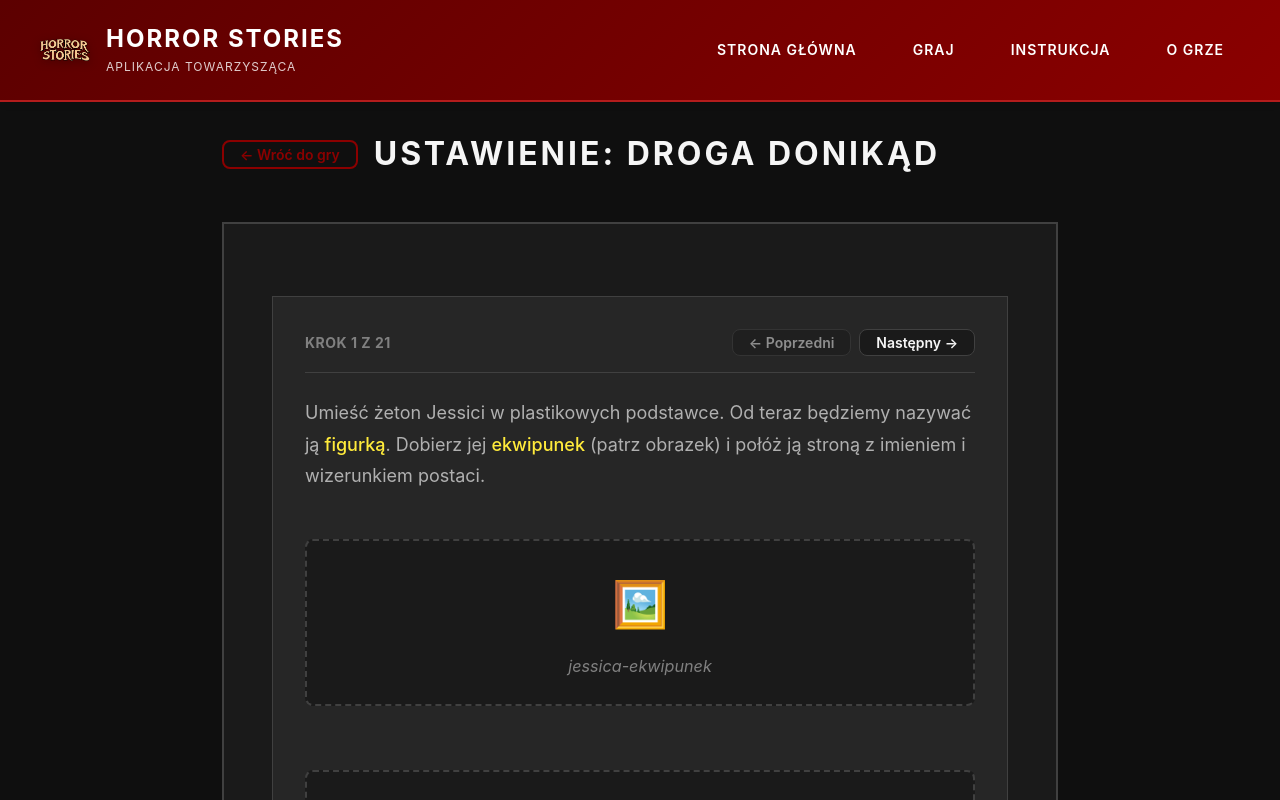
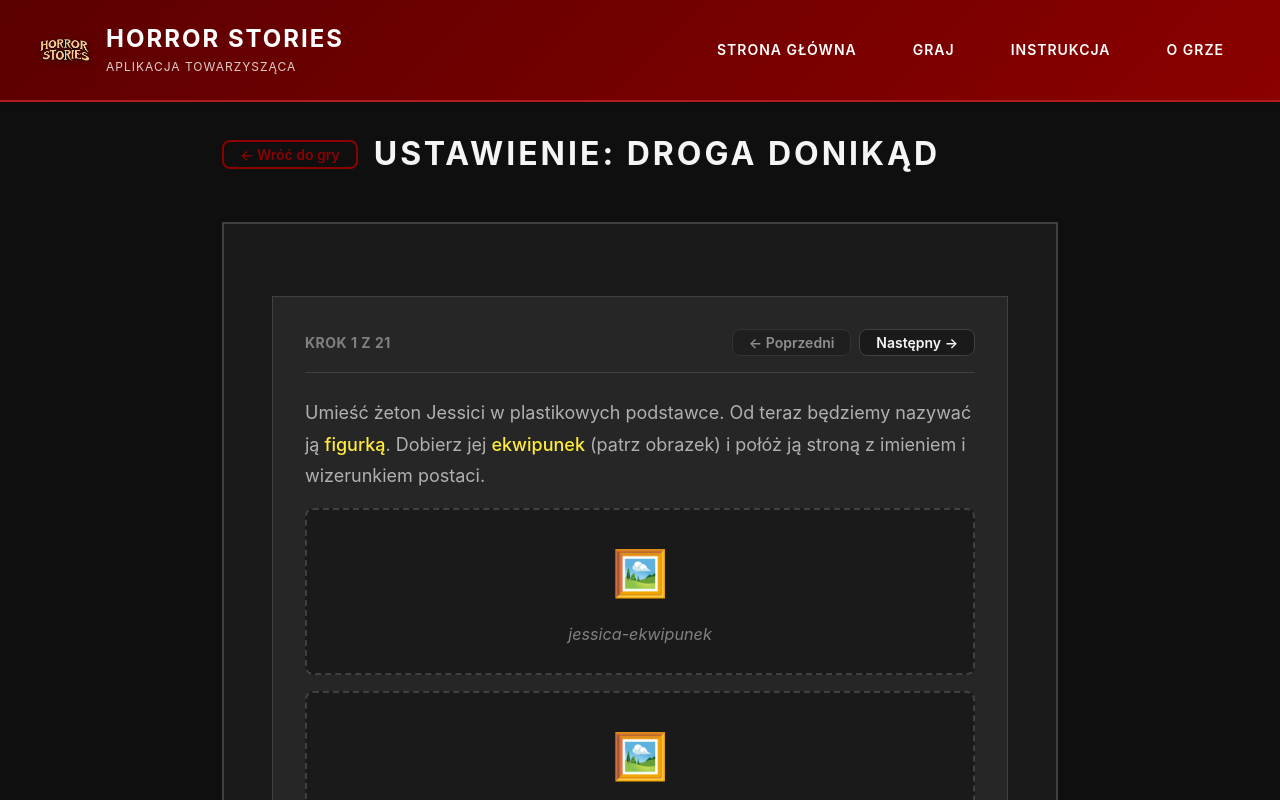
Before and after one commit to lukmarcus/horror-stories, a React (Vite) app: page /game/droga-donikad in a window 1280 px wide. Both pictures are taken after a click on the button "⚙️ Przygotuj Scenariusz". Shown: the top 800 px of the page. Built offline with nearby package versions, Linux system fonts and the light colour scheme.

Commit message:
refactor: Migrate setup to HTML format with ContentBlock structure and block-level size property

```diff
--- a/src/components/RichText/index.tsx
+++ b/src/components/RichText/index.tsx
@@ -1,85 +1,20 @@
 import React from "react";
 import "./rich-text.css";
 
-interface RichTextProps {
-  text: string;
+interface ContentBlock {
+  type: "text" | "image" | "symbol" | "token";
+  html?: string;
+  id?: string;
+  size?: "xs" | "sm" | "lg" | "xl";
 }
 
-export const RichText: React.FC<RichTextProps> = ({ text }) => {
-  // Parse text with tags and convert to React elements
-  const parseText = (input: string): React.ReactNode[] => {
-    const elements: React.ReactNode[] = [];
-    const tagRegex =
-      /\[([a-z]+)(?:[:=]([^\]]*))?\]([\s\S]*?)\[\/\1\]|\[([a-z]+)[:=]([^\]]*)\]|\[([a-z]+)\s+([^\]]*)\]/g;
-    let lastIndex = 0;
-    let match;
-
-    while ((match = tagRegex.exec(input)) !== null) {
-      // Add text before the tag
-      if (match.index > lastIndex) {
-        elements.push(
-          input
-            .substring(lastIndex, match.index)
-            .split("\n")
-            .map((line, i, arr) =>
-              i < arr.length - 1 ? (
-                <React.Fragment key={`text-${lastIndex}-${i}`}>
-                  {line}
-                  <br />
-                </React.Fragment>
-              ) : (
-                line
-              ),
-            ),
-        );
+interface RichTextProps {
+  content?: ContentBlock[];
+  text?: string; // for backward compatibility
 }
 
-      if (match[1]) {
-        // Closing tag format: [tag]text[/tag] or [tag:subtype]text[/tag]
-        const tag = match[1];
-        const subtype = match[2]; // for [tag:subtype] format
-        const content = match[3];
-        const key = `${tag}-${lastIndex}`;
-
-        if (tag === "color") {
-          const colorClass = `rich-${subtype}`;
-          elements.push(
-            <span key={key} className={colorClass}>
-              {parseText(content)}
-            </span>,
-          );
-        } else if (tag === "style") {
-          if (subtype === "bold") {
-            elements.push(<strong key={key}>{parseText(content)}</strong>);
-          } else if (subtype === "italic") {
-            elements.push(<em key={key}>{parseText(content)}</em>);
-          } else if (subtype === "underline") {
-            elements.push(<u key={key}>{parseText(content)}</u>);
-          } else if (subtype === "bigger") {
-            elements.push(
-              <span key={key} className="rich-bigger">
-                {parseText(content)}
-              </span>,
-            );
-          }
-        } else {
-          elements.push(content);
-        }
-      } else if (match[4]) {
-        // Self-closing tag format with colon: [image:text] or [symbol:text] or [token:text]
-        const tag = match[4];
-        const content = match[5];
-        const key = `${tag}-${lastIndex}`;
-
-        if (tag === "image") {
-          elements.push(
-            <div key={key} className="rich-image-placeholder">
-              <div className="rich-image-icon">🖼️</div>
-              <div className="rich-image-text">{content}</div>
-            </div>,
-          );
-        } else if (tag === "symbol") {
-          // Map symbol types to emoji
+export const RichText: React.FC<RichTextProps> = ({ content, text }) => {
+  // Symbol to emoji mapping
   const symbolMap: Record<string, string> = {
     rewers: "👤",
     gwiazda: "⭐",
@@ -91,45 +26,142 @@ export const RichText: React.FC<RichTextProps> = ({ text }) => {
     karta2: "❷",
     karta3: "❸",
   };
-          const emoji = symbolMap[content] || `[${content}]`;
-          elements.push(<span key={key}>{emoji}</span>);
-        } else if (tag === "token") {
-          // Map token types to formatted letters
+
+  // Token mapping
   const tokenMap: Record<string, string> = {
     A: "𝐀",
+    B: "𝐁",
   };
-          const symbol = tokenMap[content] || `[${content}]`;
-          elements.push(<span key={key}>{symbol}</span>);
-        }
-      } else if (match[6]) {
-        // Unused: Self-closing tag format with space: [symbol text]
-        // We use [symbol:text] format instead
+
+  // Parse HTML and replace custom tags with React elements
+  const parseHtml = (html: string): React.ReactNode[] => {
+    const customTagRegex = /<(symbol|token|image)\s+id=["']([^"']+)["']\s*\/>/g;
+    let currentPos = 0;
+    const finalElements: React.ReactNode[] = [];
+
+    let matchFinal;
+
+    while ((matchFinal = customTagRegex.exec(html)) !== null) {
+      // Add HTML before this tag
+      const beforeHtml = html.substring(currentPos, matchFinal.index);
+      if (beforeHtml) {
+        finalElements.push(...parseStandardHtml(beforeHtml));
       }
 
-      lastIndex = tagRegex.lastIndex;
+      // Add custom element
+      const tag = matchFinal[1];
+      const id = matchFinal[2];
+      const key = `custom-${tag}-${id}`;
+
+      if (tag === "image") {
+        finalElements.push(
+          <div key={key} className="rich-image-placeholder">
+            <div className="rich-image-icon">🖼️</div>
+            <div className="rich-image-text">{id}</div>
+          </div>,
+        );
+      } else if (tag === "symbol") {
+        const emoji = symbolMap[id] || `[${id}]`;
+        finalElements.push(<span key={key} className="symbol">{emoji}</span>);
+      } else if (tag === "token") {
+        const symbol = tokenMap[id] || `[${id}]`;
+        finalElements.push(<span key={key} className="token">{symbol}</span>);
       }
 
-    // Add remaining text
-    if (lastIndex < input.length) {
-      elements.push(
-        input
-          .substring(lastIndex)
-          .split("\n")
-          .map((line, i, arr) =>
-            i < arr.length - 1 ? (
-              <React.Fragment key={`text-end-${i}`}>
-                {line}
-                <br />
-              </React.Fragment>
-            ) : (
-              line
-            ),
-          ),
+      currentPos = customTagRegex.lastIndex;
+    }
+
+    // Add remaining HTML
+    if (currentPos < html.length) {
+      const remainingHtml = html.substring(currentPos);
+      if (remainingHtml) {
+        finalElements.push(...parseStandardHtml(remainingHtml));
+      }
+    }
+
+    return finalElements;
+  };
+
+  // Parse standard HTML tags
+  const parseStandardHtml = (html: string): React.ReactNode[] => {
+    const div = document.createElement("div");
+    div.innerHTML = html;
+
+    const traverse = (node: Node): React.ReactNode[] => {
+      const nodes: React.ReactNode[] = [];
+
+      node.childNodes.forEach((child, idx) => {
+        if (child.nodeType === Node.TEXT_NODE) {
+          const text = child.textContent || "";
+          nodes.push(text);
+        } else if (child.nodeType === Node.ELEMENT_NODE) {
+          const elem = child as HTMLElement;
+          const childContent = traverse(elem);
+
+          if (elem.tagName === "SPAN") {
+            if (elem.className.startsWith("color-") || elem.className.startsWith("size-")) {
+              nodes.push(
+                <span key={idx} className={elem.className}>
+                  {childContent}
+                </span>,
+              );
+            } else {
+              nodes.push(childContent);
+            }
+          } else if (elem.tagName === "STRONG") {
+            nodes.push(<strong key={idx}>{childContent}</strong>);
+          } else if (elem.tagName === "EM") {
+            nodes.push(<em key={idx}>{childContent}</em>);
+          } else if (elem.tagName === "U") {
+            nodes.push(<u key={idx}>{childContent}</u>);
+          } else if (elem.tagName === "BR") {
+            nodes.push(<br key={idx} />);
+          } else {
+            nodes.push(childContent);
+          }
+        }
+      });
+
+      return nodes;
+    };
+
+    return traverse(div);
+  };
+
+  // Render content blocks
+  const renderContentBlocks = (blocks: ContentBlock[]): React.ReactNode => {
+    return blocks.map((block, idx) => {
+      if (block.type === "text" && block.html) {
+        const sizeClass = block.size ? `size-${block.size}` : "";
+        return (
+          <div key={idx} className={`rich-text-block ${sizeClass}`.trim()}>
+            {parseHtml(block.html)}
+          </div>
+        );
+      } else if (block.type === "image" && block.id) {
+        return (
+          <div key={idx} className="rich-image-placeholder">
+            <div className="rich-image-icon">🖼️</div>
+            <div className="rich-image-text">{block.id}</div>
+          </div>
+        );
+      }
+      return null;
+    });
+  };
+
+  // Backward compatibility: if text prop is provided, use old parser
+  if (text && !content) {
+    return (
+      <div className="rich-text">
+        <div className="rich-text-block">{parseHtml(text)}</div>
+      </div>
     );
   }
 
-    return elements.length > 0 ? elements : [input];
+  return (
+    <div className="rich-text">
+      {content ? renderContentBlocks(content) : null}
+    </div>
+  );
 };
-
-  return <div className="rich-text">{parseText(text)}</div>;
-};
--- a/src/data/scenarios/droga-donikad/setup.json
+++ b/src/data/scenarios/droga-donikad/setup.json
@@ -2,87 +2,253 @@
   "steps": [
     {
       "stepNumber": 1,
-      "text": "Umieść żeton Jessici w plastikowych podstawce. Od teraz będziemy nazywać ją [color:yellow]figurką[/color]. Dobierz jej [color:yellow]ekwipunek[/color] (patrz obrazek) i połóż ją stroną z imieniem i wizerunkiem postaci.\n\n[image:jessica-ekwipunek]\n[image:jessica-figurka]"
+      "content": [
+        {
+          "type": "text",
+          "html": "Umieść żeton Jessici w plastikowych podstawce. Od teraz będziemy nazywać ją <span class='color-yellow'>figurką</span>. Dobierz jej <span class='color-yellow'>ekwipunek</span> (patrz obrazek) i połóż ją stroną z imieniem i wizerunkiem postaci."
+        },
+        {
+          "type": "image",
+          "id": "jessica-ekwipunek"
+        },
+        {
+          "type": "image",
+          "id": "jessica-figurka"
+        }
+      ]
     },
     {
       "stepNumber": 2,
-      "text": "Następnie przygotuj jej [color:yellow]talię postaci[/color] która odzwierciedla jej stan psycho-fizyczny. Weź talię kart z ikoną [symbol:rewers] na rewersie i przygotuj dla Jessici jej talię składającą się z:\n\nDwóch [symbol:karta1] + dwóch [symbol:karta2] + dwóch [symbol:karta3]"
+      "content": [
+        {
+          "type": "text",
+          "html": "Następnie przygotuj jej <span class='color-yellow'>talię postaci</span> która odzwierciedla jej stan psycho-fizyczny. Weź talię kart z ikoną <symbol id='rewers'/> na rewersie i przygotuj dla Jessici jej talię składającą się z:"
+        },
+        {
+          "type": "text",
+          "size": "lg",
+          "html": "Dwóch <symbol id='karta1'/> + dwóch <symbol id='karta2'/> + dwóch <symbol id='karta3'/>"
+        }
+      ]
     },
     {
       "stepNumber": 3,
-      "text": "Utworzone w ten sposób talie potasuj i umieść zakryte (rewersami do góry) obok ekwipunku postaci. Talii [color:red]nie można[/color] przeglądać.\n\n[image:jessica-ekwipunek-talia]"
+      "content": [
+        {
+          "type": "text",
+          "html": "Utworzone w ten sposób talie potasuj i umieść zakryte (rewersami do góry) obok ekwipunku postaci. Talii <span class='color-red'>nie można</span> przeglądać."
+        },
+        {
+          "type": "image",
+          "id": "jessica-ekwipunek-talia"
+        }
+      ]
     },
     {
       "stepNumber": 4,
-      "text": "Niewykorzystane karty [symbol:rewers] odłóż na bok. Będą one stanowić [color:yellow]pulę ogólną kart postaci[/color]."
+      "content": [
+        {
+          "type": "text",
+          "html": "Niewykorzystane karty <symbol id='rewers'/> odłóż na bok. Będą one stanowić <span class='color-yellow'>pulę ogólną kart postaci</span>."
+        }
+      ]
     },
     {
       "stepNumber": 5,
-      "text": "Wyłóż planszę 12 (stroną [token:A]; strony różnią się wyłącznie kwestiami wizualnymi), a na jego polu [color:purple]E[/color] żeton zamkniętych drzwi ([symbol:drzwi-zamkniete])."
+      "content": [
+        {
+          "type": "text",
+          "html": "Wyłóż planszę 12 (stroną <token id='A'/>; strony różnią się wyłącznie kwestiami wizualnymi), a na jego polu <span class='color-purple'>E</span> żeton zamkniętych drzwi (<symbol id='drzwi-zamkniete'/>)."
+        }
+      ]
     },
     {
       "stepNumber": 6,
-      "text": "Na środku planszy postaw figurkę Jessici (obrazek po prawej).\n\nW tym scenariuszu kładź plansze stroną w zamkniętych przestrzeniach. Ilustracje na planszach pełnią wyłącznie rolę estetyczną."
+      "content": [
+        {
+          "type": "text",
+          "html": "Na środku planszy postaw figurkę Jessici (obrazek po prawej)."
+        },
+        {
+          "type": "text",
+          "html": "W tym scenariuszu kładź plansze stroną w zamkniętych przestrzeniach. Ilustracje na planszach pełnią wyłącznie rolę estetyczną."
+        }
+      ]
     },
     {
       "stepNumber": 7,
-      "text": "[style:italic]Jessice towarzyszy nieznośny ból głowy. To jednak mniejszy z jej problemów. Otóż nie wie gdzie się znajduje i dlaczego. Wracała wspólnie z Patrickiem z imprezy, który obiecał, że ją podrzuci. To nie jest sen, bo jest zbyt realistyczny. Mroczny pokój bez okien i drzwiami naprzeciwko jest realny. Zadzwoniłaby po pomoc, ale ktoś zabrał jej telefon. Stara się odsuwać myśli na temat tego, że mogła zostać porwana. Patrick wyglądał na miłego chłopaka, nie zrobiłby tego. Niezależnie kto to jej zrobił, powinna znaleźć wyjście.[/style]"
+      "content": [
+        {
+          "type": "text",
+          "html": "<em>Jessice towarzyszy nieznośny ból głowy. To jednak mniejszy z jej problemów. Otóż nie wie gdzie się znajduje i dlaczego. Wracała wspólnie z Patrickiem z imprezy, który obiecał, że ją podrzuci. To nie jest sen, bo jest zbyt realistyczny. Mroczny pokój bez okien i drzwiami naprzeciwko jest realny. Zadzwoniłaby po pomoc, ale ktoś zabrał jej telefon. Stara się odsuwać myśli na temat tego, że mogła zostać porwana. Patrick wyglądał na miłego chłopaka, nie zrobiłby tego. Niezależnie kto to jej zrobił, powinna znaleźć wyjście.</em>"
+        }
+      ]
     },
     {
       "stepNumber": 8,
-      "text": "Dobierz dwustronną [style:bold]kartę akcji ogólnych[/style]. Stanowi spis możliwych akcji (spójrz na obrazek):\n\n[image:karty-akcji-ogolnych]"
+      "content": [
+        {
+          "type": "text",
+          "html": "Dobierz dwustronną <strong>kartę akcji ogólnych</strong>. Stanowi spis możliwych akcji (spójrz na obrazek):"
+        },
+        {
+          "type": "image",
+          "id": "karty-akcji-ogolnych"
+        }
+      ]
     },
     {
       "stepNumber": 9,
-      "text": "W grze będzie pojawiał się symbol gwiazdki ([symbol:gwiazda]). Odnosi się on do tych, które występują na kartach z talii postaci (tych z rewersem [symbol:rewers], spójrz na obrazek po prawej)."
+      "content": [
+        {
+          "type": "text",
+          "html": "W grze będzie pojawiał się symbol gwiazdki (<symbol id='gwiazda'/>). Odnosi się on do tych, które występują na kartach z talii postaci (tych z rewersem <symbol id='rewers'/>, spójrz na obrazek po prawej)."
+        }
+      ]
     },
     {
       "stepNumber": 10,
-      "text": "Ps. ilustracja nie ma żadnego znaczenia.\n\n[image:karta-gwiazda]"
+      "content": [
+        {
+          "type": "text",
+          "html": "Ps. ilustracja nie ma żadnego znaczenia."
+        },
+        {
+          "type": "image",
+          "id": "karta-gwiazda"
+        }
+      ]
     },
     {
       "stepNumber": 11,
-      "text": "Zużywając akcję na \"[style:bold]Otwarcie drzwi[/style]\" zadeklaruj przed dobraniem określoną przez siebie liczbę kart z talii postaci Jessici (w przypadku \"Otwarcia drzwi\" maksymalnie do trzech), dobierz tyle kart ile zadeklarowano i sprawdź rezultat w postaci łącznej sumy [symbol:gwiazda] na wszystkich."
+      "content": [
+        {
+          "type": "text",
+          "html": "Zużywając akcję na \"<strong>Otwarcie drzwi</strong>\" zadeklaruj przed dobraniem określoną przez siebie liczbę kart z talii postaci Jessici (w przypadku \"Otwarcia drzwi\" maksymalnie do trzech), dobierz tyle kart ile zadeklarowano i sprawdź rezultat w postaci łącznej sumy <symbol id='gwiazda'/> na wszystkich."
+        }
+      ]
     },
     {
       "stepNumber": 12,
-      "text": "[style:bold][color:red]GRACZ DECYDUJE ILE DOBIERZE KART[/color][/style] [style:underline]ZANIM JE ODSŁONI[/style] [style:bold][color:red]MOŻE SIĘ ZDARZYĆ SYTUACJA, IŻ ZABRAKNIE POTRZEBNEJ LICZBY [symbol:gwiazda] - NIE MOŻNA WTEDY ZMIENIĆ ZDANIA I DOCIĄGNĄĆ WIĘCEJ PO FAKCIE.[/color][/style]"
+      "content": [
+        {
+          "type": "text",
+          "html": "<strong><span class='color-red'>GRACZ DECYDUJE ILE DOBIERZE KART</span></strong> <u>ZANIM JE ODSŁONI</u> <strong><span class='color-red'>MOŻE SIĘ ZDARZYĆ SYTUACJA, IŻ ZABRAKNIE POTRZEBNEJ LICZBY <symbol id='gwiazda'/> - NIE MOŻNA WTEDY ZMIENIĆ ZDANIA I DOCIĄGNĄĆ WIĘCEJ PO FAKCIE.</span></strong>"
+        }
+      ]
     },
     {
       "stepNumber": 13,
-      "text": "W razie porażki, czyli wyniku rzędu 0[symbol:gwiazda], w ramach nowej akcji po prostu powtórz czynność, aż zdołasz otworzyć drzwi ([symbol:drzwi-otwarte]) lub je wyważyć ([symbol:drzwi-wywazone])."
+      "content": [
+        {
+          "type": "text",
+          "html": "W razie porażki, czyli wyniku rzędu 0<symbol id='gwiazda'/>, w ramach nowej akcji po prostu powtórz czynność, aż zdołasz otworzyć drzwi (<symbol id='drzwi-otwarte'/>) lub je wyważyć (<symbol id='drzwi-wywazone'/>)."
+        }
+      ]
     },
     {
       "stepNumber": 14,
-      "text": "Wyważonych nie będzie można zamknąć w razie potrzeby.\n\nDobrane [symbol:rewers] zawsze odkładamy od razu na [color:yellow]stos kart odrzuconych[/color] tej postaci (ten stos w przeciwieństwie do talii postaci można zawsze przeglądać)."
+      "content": [
+        {
+          "type": "text",
+          "html": "Wyważonych nie będzie można zamknąć w razie potrzeby."
+        },
+        {
+          "type": "text",
+          "html": "Dobrane <symbol id='rewers'/> zawsze odkładamy od razu na <span class='color-yellow'>stos kart odrzuconych</span> tej postaci (ten stos w przeciwieństwie do talii postaci można zawsze przeglądać)."
+        }
+      ]
     },
     {
       "stepNumber": 15,
-      "text": "Ilekroć należałoby dobrać [symbol:rewers], ale nie można, bo wyczerpie się talia postaci, dopiero wtedy formuje się nową ze swojego stosu odrzuconego (przetasowuje i kładzie rewersem, czyli stroną z [symbol:rewers]) i dobiera brakujące. Nawet jeśli akurat dobrano ostatnią kartę z talii i posiadasz wyłącznie stos kart odrzuconych NIE możesz sformować talii bez wyraźnego polecenia (np. dobranie kolejnej [symbol:rewers])."
+      "content": [
+        {
+          "type": "text",
+          "html": "Ilekroć należałoby dobrać <symbol id='rewers'/>, ale nie można, bo wyczerpie się talia postaci, dopiero wtedy formuje się nową ze swojego stosu odrzuconego (przetasowuje i kładzie rewersem, czyli stroną z <symbol id='rewers'/>) i dobiera brakujące. Nawet jeśli akurat dobrano ostatnią kartę z talii i posiadasz wyłącznie stos kart odrzuconych NIE możesz sformować talii bez wyraźnego polecenia (np. dobranie kolejnej <symbol id='rewers'/>)."
+        }
+      ]
     },
     {
       "stepNumber": 16,
-      "text": "Wykorzystaj teraz \"Otwarcie drzwi\" ze spisu możliwych akcji."
+      "content": [
+        {
+          "type": "text",
+          "html": "Wykorzystaj teraz \"Otwarcie drzwi\" ze spisu możliwych akcji."
+        }
+      ]
     },
     {
       "stepNumber": 17,
-      "text": "Przemieszczać się do nowych plansz można wyłącznie poprzez [symbol:drzwi-otwarte] lub [symbol:drzwi-wywazone]. Otwarcie drzwi lub wyważenie [style:bold]NIE[/style] oznacza automatyczne przemieszczenia się do nowego planszy.\n\nJedyne dostępne przejście wiedzie na wschód. Przechodząc w tym kierunku do nowej planszy, sprawdzamy [color:green]paragraf[/color], który należy wtedy przeczytać. W przypadku planszy 12 idąc na wschód należy przejść do [color:green]paragrafu 77[/color].\n\n[image:plansza-12]"
+      "content": [
+        {
+          "type": "text",
+          "html": "Przemieszczać się do nowych plansz można wyłącznie poprzez <symbol id='drzwi-otwarte'/> lub <symbol id='drzwi-wywazone'/>. Otwarcie drzwi lub wyważenie <strong>NIE</strong> oznacza automatyczne przemieszczenia się do nowego planszy."
+        },
+        {
+          "type": "text",
+          "html": "Jedyne dostępne przejście wiedzie na wschód. Przechodząc w tym kierunku do nowej planszy, sprawdzamy <span class='color-green'>paragraf</span>, który należy wtedy przeczytać. W przypadku planszy 12 idąc na wschód należy przejść do <span class='color-green'>paragrafu 77</span>."
+        },
+        {
+          "type": "image",
+          "id": "plansza-12"
+        }
+      ]
     },
     {
       "stepNumber": 18,
-      "text": "[style:bold][color:red]Wstrzymaj się z tym jednak przez chwilę![/color][/style]\n\nZwróć uwagę, że przy numerze [color:green]77[/color] znajduje się symbol [symbol:paragraf] (oznacza [color:green]paragraf[/color]).\n\n[image:plansza-12]"
+      "content": [
+        {
+          "type": "text",
+          "html": "<strong><span class='color-red'>Wstrzymaj się z tym jednak przez chwilę!</span></strong>"
+        },
+        {
+          "type": "text",
+          "html": "Zwróć uwagę, że przy numerze <span class='color-green'>77</span> znajduje się symbol <symbol id='paragraf'/> (oznacza <span class='color-green'>paragraf</span>)."
+        },
+        {
+          "type": "image",
+          "id": "plansza-12"
+        }
+      ]
     },
     {
       "stepNumber": 19,
-      "text": "Ilekroć w ramach akcji wskazujesz [symbol:paragraf] oznacza to konieczność dobrania przez figurkę aktualnie wykonującą turę dobrania wierzchniej karty ze swojej talii postaci, czyli [symbol:rewers]. Nie wymaga to żadnych [symbol:gwiazda], aby to zrobić."
+      "content": [
+        {
+          "type": "text",
+          "html": "Ilekroć w ramach akcji wskazujesz <symbol id='paragraf'/> oznacza to konieczność dobrania przez figurkę aktualnie wykonującą turę dobrania wierzchniej karty ze swojej talii postaci, czyli <symbol id='rewers'/>. Nie wymaga to żadnych <symbol id='gwiazda'/>, aby to zrobić."
+        }
+      ]
     },
     {
       "stepNumber": 20,
-      "text": "Jessica, aby więc przejść na wschód wskazuje paragraf [color:green]77[/color]. Jako, że ma na sobie [symbol:paragraf], dobiera wierzchnią kartę ze swojej talii i odkłada ją na stos odrzucony. Dopiero po zrobieniu tego i rozpatrzeniu tekstu (jeśli takowy jest) może przejść do wskazanego przez siebie paragrafu.\n\nNadrukowane [symbol:paragraf] na planszach można wskazywać wyłącznie, gdy chcemy odkryć nową planszę i tym kierunku wiodą [symbol:drzwi-otwarte] / [symbol:drzwi-wywazone].\n\nParagrafy zaznaczone w każdym scenariuszu na zielono i znajdują się zawsze po lewej stronie każdego scenariusza. Na obrazku po lewej możesz zobaczyć paragrafy [color:green]2[/color] oraz [color:green]3[/color].\n\n[image:paragrafy]"
+      "content": [
+        {
+          "type": "text",
+          "html": "Jessica, aby więc przejść na wschód wskazuje paragraf <span class='color-green'>77</span>. Jako, że ma na sobie <symbol id='paragraf'/>, dobiera wierzchnią kartę ze swojej talii i odkłada ją na stos odrzucony. Dopiero po zrobieniu tego i rozpatrzeniu tekstu (jeśli takowy jest) może przejść do wskazanego przez siebie paragrafu."
+        },
+        {
+          "type": "text",
+          "html": "Nadrukowane <symbol id='paragraf'/> na planszach można wskazywać wyłącznie, gdy chcemy odkryć nową planszę i tym kierunku wiodą <symbol id='drzwi-otwarte'/> / <symbol id='drzwi-wywazone'/>."
+        },
+        {
+          "type": "text",
+          "html": "Paragrafy zaznaczone w każdym scenariuszu na zielono i znajdują się zawsze po lewej stronie każdego scenariusza. Na obrazku po lewej możesz zobaczyć paragrafy <span class='color-green'>2</span> oraz <span class='color-green'>3</span>."
+        },
+        {
+          "type": "image",
+          "id": "paragrafy"
+        }
+      ]
     },
     {
       "stepNumber": 21,
-      "text": "[style:bold][color:red]DOBIERZ WIERZCHNIĄ KARTĘ Z TALII I PRZEJDŹ DO PARAGRAFU[/color] [color:green]77[/color] [color:red]na stronie 13.[/color][/style]"
+      "content": [
+        {
+          "type": "text",
+          "html": "<strong><span class='color-red'>DOBIERZ WIERZCHNIĄ KARTĘ Z TALII I PRZEJDŹ DO PARAGRAFU</span> <span class='color-green'>77</span> <span class='color-red'>na stronie 13.</span></strong>"
+        }
+      ]
     }
   ]
 }
--- a/src/pages/Game.tsx
+++ b/src/pages/Game.tsx
@@ -177,6 +177,13 @@ export const Game: React.FC = () => {
                     </div>
                   </div>
                   <div className="game__setup-step-content">
+                    {setupSteps[game.state.currentSetupStep]?.content && (
+                      <RichText
+                        content={
+                          setupSteps[game.state.currentSetupStep].content
+                        }
+                      />
+                    )}
                     {setupSteps[game.state.currentSetupStep]?.text && (
                       <RichText
                         text={setupSteps[game.state.currentSetupStep].text}
```
Also changed, not shown: src/components/RichText/rich-text.css (+26 -6 lines), src/data/scenarios.ts (+16 -3 lines), 1 other file (tests, documents, lock files or other folders). Lines whose indentation alone changed are shown as unchanged.
